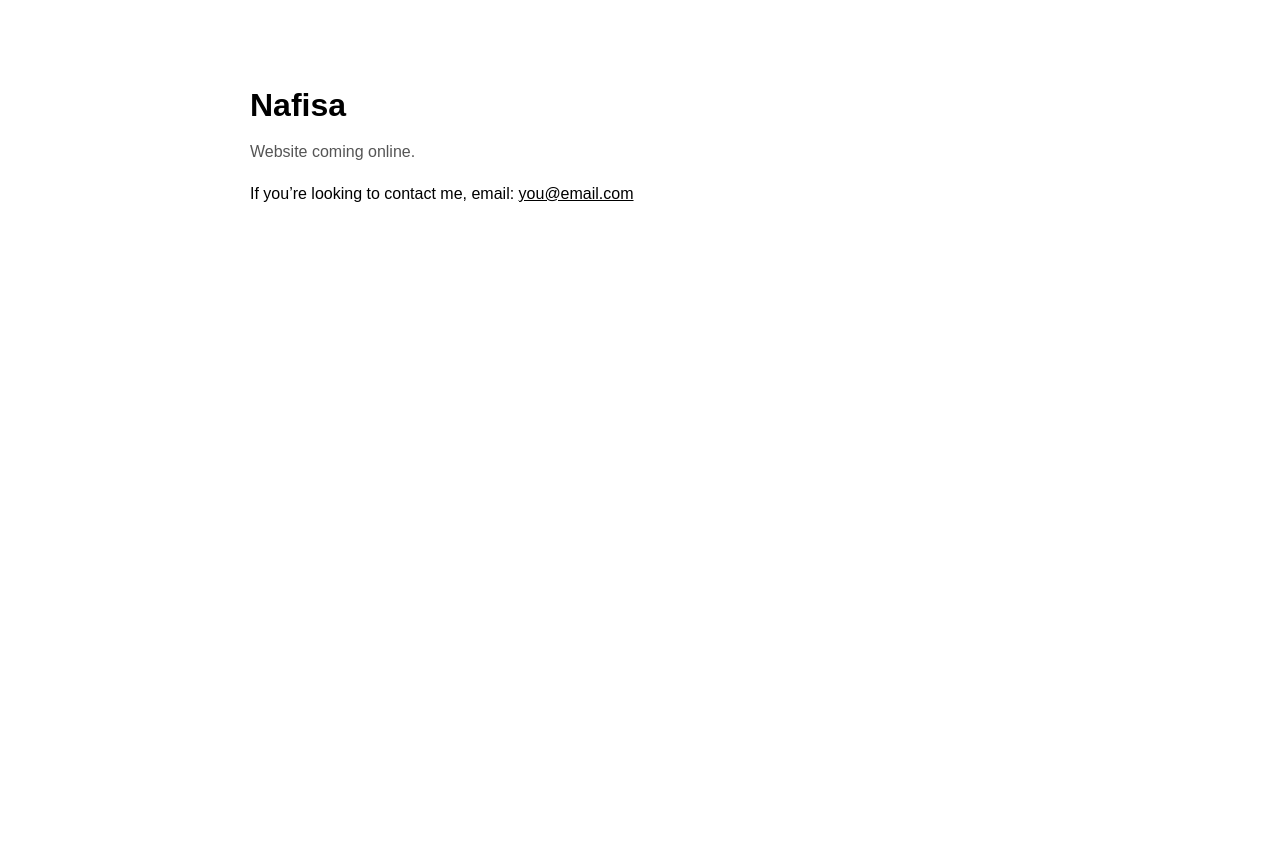
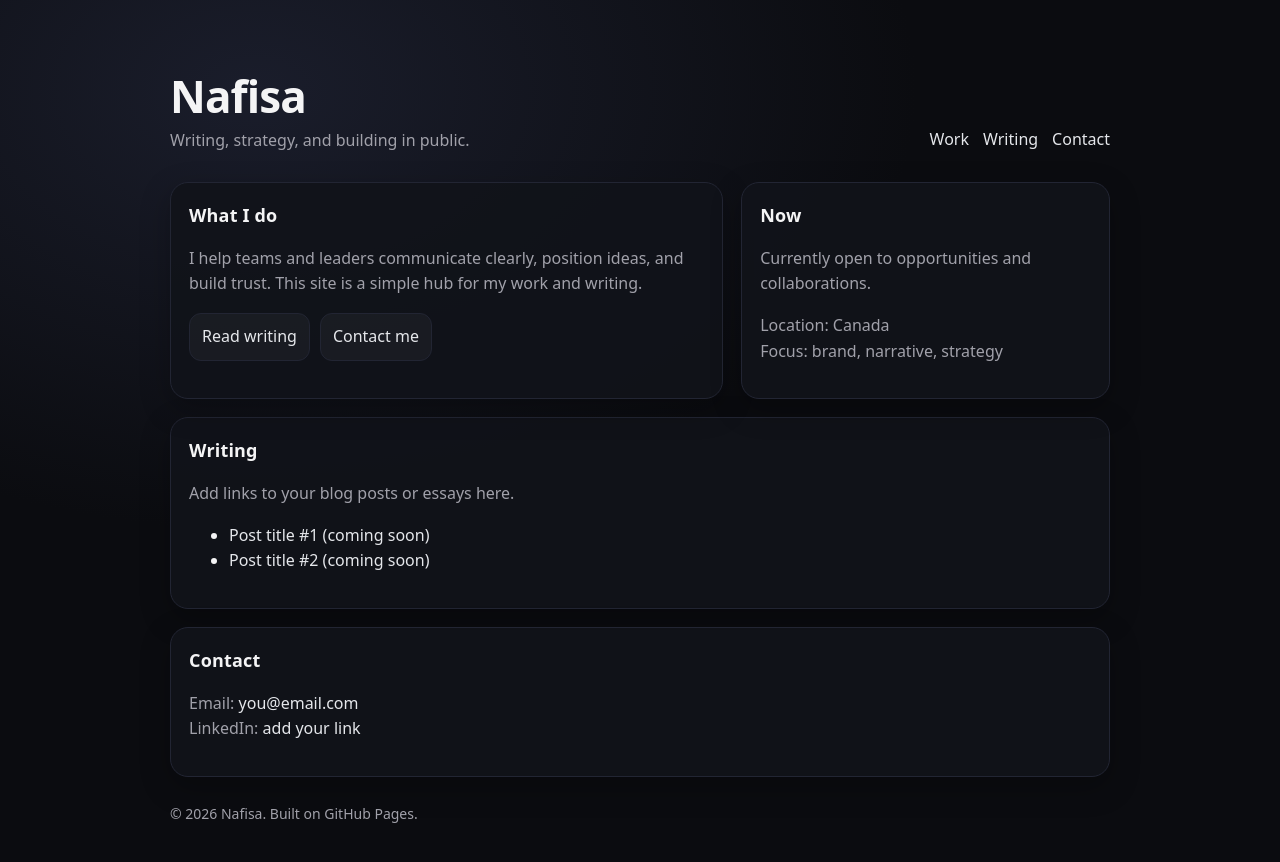
Before and after one commit to nafisayul/nafisa, a plain HTML site: page index.html in a window 1280 px wide. Before the commit the page ends 800 px from the top, so only its background shows below. Drawn offline with Linux system fonts and the light colour scheme.

Commit message:
Update index.html

```diff
--- a/index.html
+++ b/index.html
@@ -2,19 +2,121 @@
 <html lang="en">
 <head>
   <meta charset="utf-8" />
-  <meta name="viewport" content="width=device-width,initial-scale=1" />
+  <meta name="viewport" content="width=device-width, initial-scale=1" />
   <title>Nafisa</title>
+  <meta name="description" content="Nafisa — brand, writing, and work." />
   <style>
-    body { font-family: Arial, sans-serif; max-width: 780px; margin: 80px auto; padding: 0 20px; line-height: 1.6; }
-    h1 { margin-bottom: 8px; }
-    .sub { color: #555; margin-top: 0; }
-    a { color: inherit; }
+    :root{
+      --bg:#0b0c10;
+      --card:#11131a;
+      --text:#f4f4f5;
+      --muted:#a1a1aa;
+      --line:#222533;
+      --accent:#e5e7eb;
+    }
+    *{box-sizing:border-box}
+    body{
+      margin:0;
+      background:radial-gradient(1200px 800px at 20% 10%, #1a1d2b 0%, var(--bg) 55%);
+      color:var(--text);
+      font:16px/1.6 system-ui,-apple-system,Segoe UI,Roboto,Arial,sans-serif;
+    }
+    .wrap{max-width:980px;margin:0 auto;padding:72px 20px}
+    header{display:flex;flex-wrap:wrap;gap:18px;align-items:flex-end;justify-content:space-between}
+    h1{font-size:44px;line-height:1.1;margin:0;letter-spacing:-0.02em}
+    .tag{color:var(--muted);margin:8px 0 0}
+    nav{display:flex;gap:14px;flex-wrap:wrap}
+    a{color:var(--accent);text-decoration:none;border-bottom:1px solid transparent}
+    a:hover{border-bottom-color:var(--accent)}
+    .grid{display:grid;grid-template-columns:1.2fr 0.8fr;gap:18px;margin-top:28px}
+    .card{
+      background:color-mix(in srgb, var(--card) 92%, transparent);
+      border:1px solid var(--line);
+      border-radius:18px;
+      padding:18px;
+      box-shadow:0 10px 30px rgba(0,0,0,.25);
+    }
+    .card h2{margin:0 0 10px;font-size:18px;letter-spacing:.01em}
+    .muted{color:var(--muted)}
+    .btns{display:flex;gap:10px;flex-wrap:wrap;margin-top:14px}
+    .btn{
+      display:inline-block;
+      padding:10px 12px;
+      border-radius:12px;
+      border:1px solid var(--line);
+      background:rgba(255,255,255,.04);
+    }
+    .btn:hover{background:rgba(255,255,255,.07)}
+    footer{margin-top:26px;color:var(--muted);font-size:14px}
+    @media (max-width: 820px){
+      .grid{grid-template-columns:1fr}
+      h1{font-size:38px}
+    }
   </style>
 </head>
 <body>
-  <h1>Nafisa</h1>
-  <p class="sub">Website coming online.</p>
+  <div class="wrap">
+    <header>
+      <div>
+        <h1>Nafisa</h1>
+        <p class="tag">Writing, strategy, and building in public.</p>
+      </div>
+      <nav>
+        <a href="#work">Work</a>
+        <a href="#writing">Writing</a>
+        <a href="#contact">Contact</a>
+      </nav>
+    </header>
 
-  <p>If you’re looking to contact me, email: <a href="mailto:you@email.com">you@email.com</a></p>
+    <div class="grid">
+      <section class="card" id="work">
+        <h2>What I do</h2>
+        <p class="muted">
+          I help teams and leaders communicate clearly, position ideas, and build trust.
+          This site is a simple hub for my work and writing.
+        </p>
+        <div class="btns">
+          <a class="btn" href="#writing">Read writing</a>
+          <a class="btn" href="#contact">Contact me</a>
+        </div>
+      </section>
+
+      <aside class="card">
+        <h2>Now</h2>
+        <p class="muted">
+          Currently open to opportunities and collaborations.
+        </p>
+        <p class="muted" style="margin-top:10px">
+          Location: Canada<br/>
+          Focus: brand, narrative, strategy
+        </p>
+      </aside>
+    </div>
+
+    <section class="card" id="writing" style="margin-top:18px">
+      <h2>Writing</h2>
+      <p class="muted">Add links to your blog posts or essays here.</p>
+      <ul>
+        <li><a href="#" onclick="return false;">Post title #1 (coming soon)</a></li>
+        <li><a href="#" onclick="return false;">Post title #2 (coming soon)</a></li>
+      </ul>
+    </section>
+
+    <section class="card" id="contact" style="margin-top:18px">
+      <h2>Contact</h2>
+      <p class="muted">
+        Email: <a href="mailto:you@email.com">you@email.com</a><br/>
+        LinkedIn: <a href="#" onclick="return false;">add your link</a>
+      </p>
+    </section>
+
+    <footer>
+      © <span id="y"></span> Nafisa. Built on GitHub Pages.
+    </footer>
+  </div>
+
+  <script>
+    document.getElementById("y").textContent = new Date().getFullYear();
+  </script>
 </body>
 </html>
```
